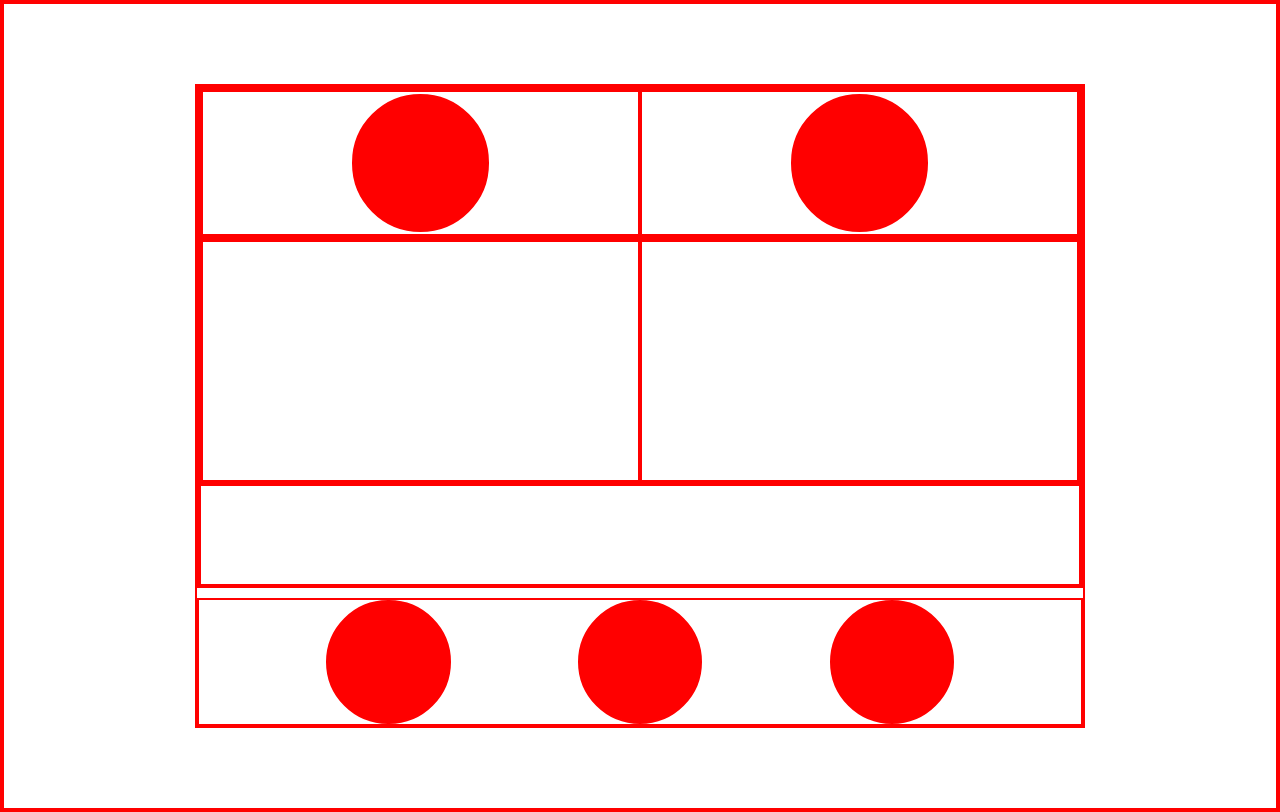
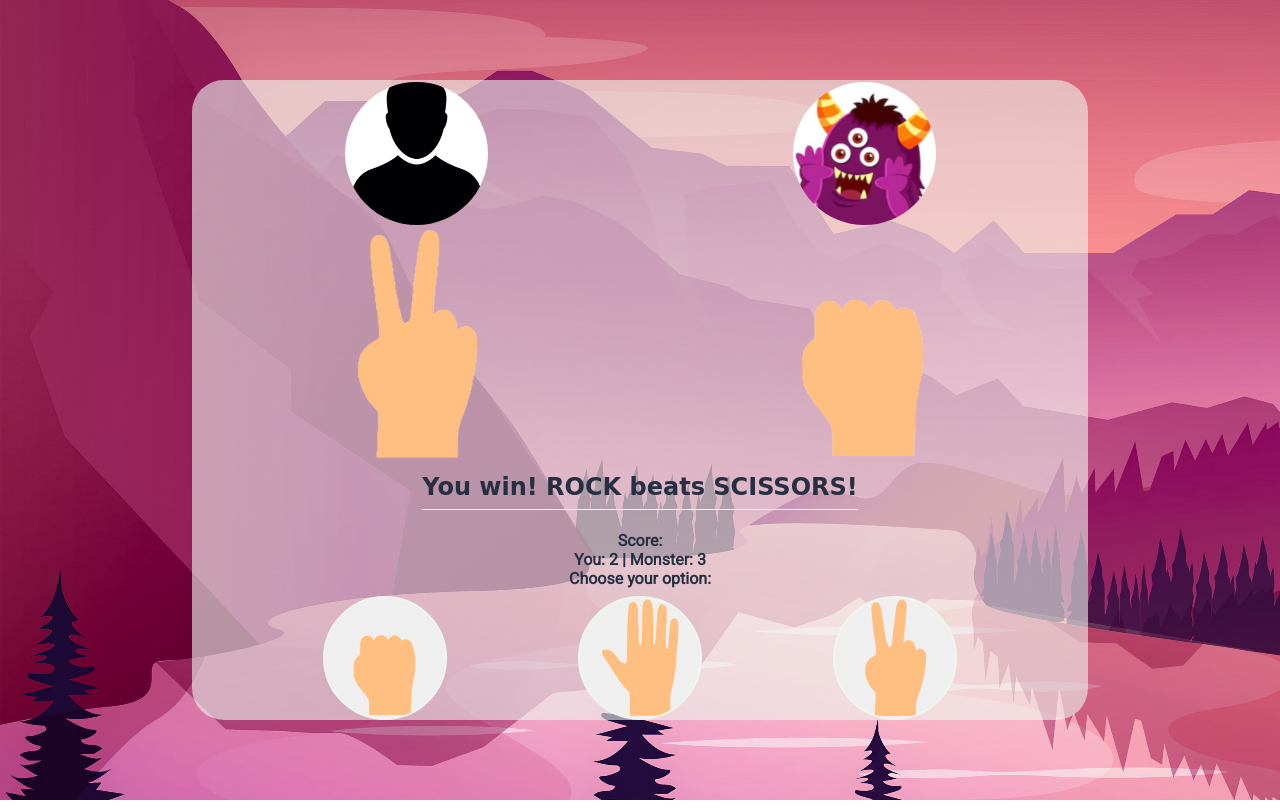
Before and after one commit to CantarinoG/top-rock-paper-scissors, a plain HTML site: page index.html in a window 1280 px wide. Drawn offline with Linux system fonts and the light colour scheme; a web font is replaced by a local one.

Commit message:
Customized the layout

```diff
--- a/index.html
+++ b/index.html
@@ -14,22 +14,29 @@
         <div class="state">
             <div class="profiles-container">
                 <div class="profile">
-                    <div class="pic"></div>
+                    <div class="pic" style="background-image: url(assets/profile.png);"></div>
                 </div>
                 <div class="profile">
-                    <div class="pic"></div>
+                    <div class="pic" style="background-image: url(assets/monster.png);"></div>
                 </div>
             </div>
-            <div class="moves-container">
-                <div class="move"></div>
-                <div class="move"></div>
+            <div class=" moves-container ">
+                <div class="move" style="background-image: url(assets/scissors.png);"></div>
+                <div class="move" style="background-image: url(assets/rock.png);"></div>
             </div>
-            <div class="result"></div>
+            <div class="result ">
+                <span>You win! ROCK beats SCISSORS!</span>
+            </div>
         </div>
-        <div class="choices-container">
-            <button></button>
-            <button></button>
-            <button></button>
+        <div class="choices-container ">
+            <div class="text">
+                Score: <br> You: 2 | Monster: 3 <br> Choose your option:
+            </div>
+            <div class="btn-container">
+                <button style="background-image: url(assets/rock.png);"></button>
+                <button style="background-image: url(assets/paper.png);"></button>
+                <button style="background-image: url(assets/scissors.png);"></button>
+            </div>
         </div>
 
     </main>
--- a/styles/main.css
+++ b/styles/main.css
@@ -1,7 +1,19 @@
+@import url('https://fonts.googleapis.com/css2?family=Mystery+Quest&family=Roboto&display=swap');
+:root {
+    --mint-cream: #EFF6EE;
+    --space-cadet: #273043;
+    --mystery-quest: 'Mystery Quest', cursive;
+    --roboto: 'Roboto', sans-serif;
+}
+
 * {
     margin: 0;
     padding: 0;
-    border: 2px solid red;
+    /*border: 2px solid red;*/
+}
+
+body {
+    background-image: url(../assets/bg.jpg);
 }
 
 main {
@@ -10,10 +22,12 @@ main {
     display: flex;
     flex-direction: column;
     gap: 10px;
+    border-radius: 32px;
+    background-color: rgba(239, 246, 238, 0.6);
 }
 
 main .state {
-    flex: 80%;
+    flex: 70%;
     display: flex;
     flex-direction: column;
 }
@@ -30,11 +44,12 @@ main .state .profiles-container .profile {
 }
 
 main .state .profiles-container .profile .pic {
-    background-color: red;
     align-self: stretch;
     margin: 2px 0;
     aspect-ratio: 1/1;
     border-radius: 50%;
+    background-size: cover;
+    background-position: center;
 }
 
 main .state .moves-container {
@@ -44,21 +59,66 @@ main .state .moves-container {
 
 main .state .moves-container .move {
     flex: 50%;
+    background-size: contain;
+    background-position: center;
+    background-repeat: no-repeat;
 }
 
 main .state .result {
-    flex: 20%;
+    flex: 10%;
+    text-align: center;
+    display: flex;
+    align-items: center;
+    justify-content: center;
+    color: var(--space-cadet);
+    font-family: var(--mystery-quest);
+    font-weight: bold;
+    font-size: x-large;
+}
+
+main .state .result span {
+    border-bottom: 1px solid var(--mint-cream);
+    padding-bottom: 8px
 }
 
 main .choices-container {
-    flex: 20%;
+    flex: 30%;
+    display: flex;
+    flex-direction: column;
+    align-content: stretch;
+    justify-content: space-evenly;
+}
+
+main .choices-container .text {
+    flex: 30%;
+    align-items: center;
+    justify-content: center;
+    text-align: center;
+    color: var(--space-cadet);
+    font-family: var(--roboto);
+    font-weight: bold;
+    padding-bottom: 8px;
+}
+
+main .choices-container .btn-container {
+    flex: 70%;
     display: flex;
     align-content: stretch;
     justify-content: space-evenly;
 }
 
-main .choices-container button {
-    background-color: red;
+main .choices-container .btn-container button {
     aspect-ratio: 1/1;
     border-radius: 50%;
+    border: 2px solid var(--mint-cream);
+    background-size: contain;
+    background-position: center;
+    background-repeat: no-repeat;
+    transition: 0.3s;
 }
+
+main .choices-container .btn-container button:hover {
+    cursor: pointer;
+    transform: scale(1.1, 1.1);
+    transition: 0.3s;
+}
```
Also changed, not shown: assets/bg.jpg (added), assets/monster.png (added), assets/paper.png (added), assets/profile.png (added), assets/rock.png (added), assets/scissors.png (added).
